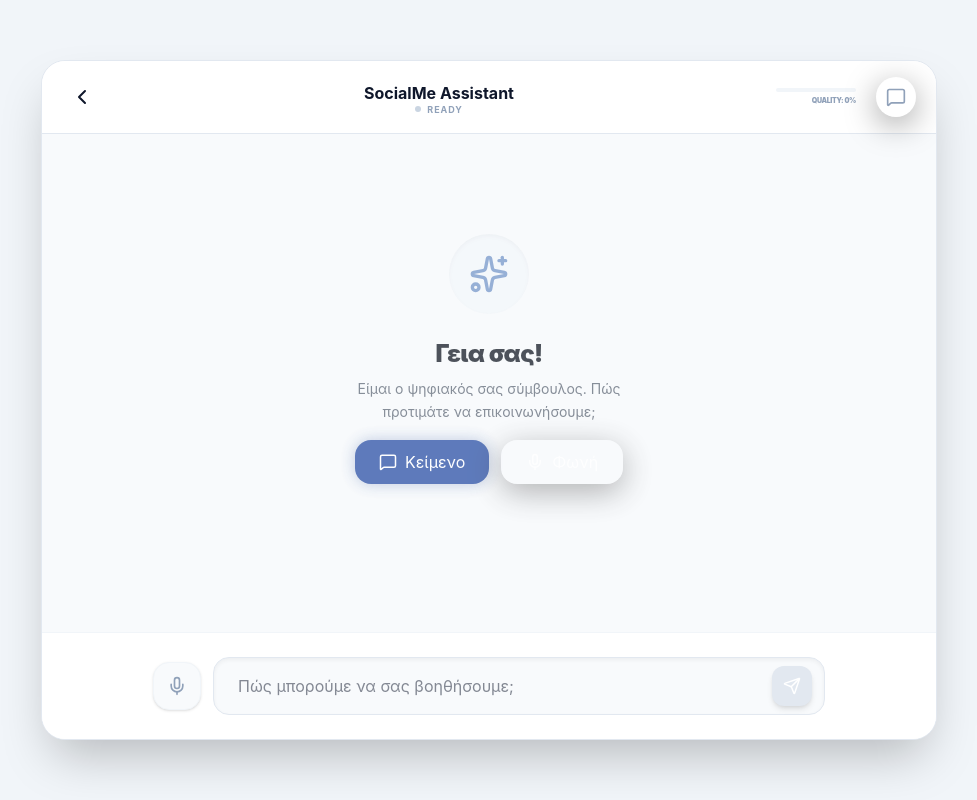
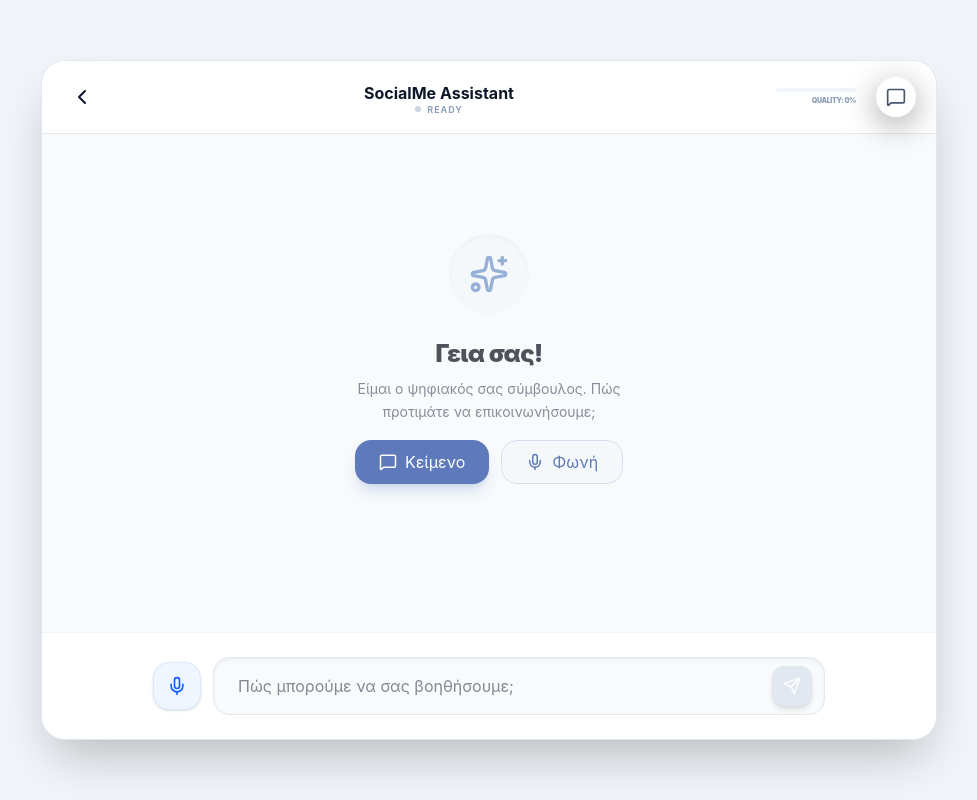
Before and after one commit to klepi21/socialmedemo, a Next.js app: page /chat in a window 1280 px wide. Shown: the whole page, without its empty margins (151-1128 px from the left). Built offline with nearby package versions, Linux system fonts and the light colour scheme.

Commit message:
🎨 UI Fix: Improved Mic and Mode-Select buttons contrast for better visibility on white backgrounds

```diff
--- a/src/app/chat/page.tsx
+++ b/src/app/chat/page.tsx
@@ -316,7 +316,7 @@ function ChatComponent() {
 
           <Button
             variant="glass"
-            className={`w-10 h-10 p-0 rounded-full border ${useVoice ? 'text-blue-500 bg-blue-50 border-blue-100' : 'text-slate-400 border-slate-100'}`}
+            className={`w-10 h-10 p-0 rounded-full border ${useVoice ? 'text-blue-600 bg-blue-50 border-blue-200' : 'text-slate-600 border-slate-200'}`}
             onClick={() => { setUseVoice(!useVoice); stopListening(); cancelSpeak(); }}
           >
             {useVoice ? <Mic size={20} /> : <MessageSquare size={20} />}
@@ -353,15 +353,15 @@ function ChatComponent() {
                   <div className="flex items-center justify-center gap-3">
                     <Button
                       onClick={() => setUseVoice(false)}
-                      variant={!useVoice ? 'primary' : 'glass'}
-                      className="gap-2 px-6 h-11 rounded-2xl"
+                      variant={!useVoice ? 'primary' : 'outline'}
+                      className={`gap-2 px-6 h-11 rounded-2xl ${!useVoice ? 'bg-blue-600 shadow-lg shadow-blue-500/25' : 'border-blue-200 text-blue-600 bg-blue-50/50'}`}
                     >
                       <MessageSquare size={18} /> Κείμενο
                     </Button>
                     <Button
                       onClick={() => setUseVoice(true)}
-                      variant={useVoice ? 'primary' : 'glass'}
-                      className="gap-2 px-6 h-11 rounded-2xl"
+                      variant={useVoice ? 'primary' : 'outline'}
+                      className={`gap-2 px-6 h-11 rounded-2xl ${useVoice ? 'bg-blue-600 shadow-lg shadow-blue-500/25' : 'border-blue-200 text-blue-600 bg-blue-50/50'}`}
                     >
                       <Mic size={18} /> Φωνή
                     </Button>
@@ -442,7 +442,7 @@ function ChatComponent() {
               <div className="w-full flex items-center gap-3">
                 <button
                   onClick={() => { setUseVoice(true); }}
-                  className="w-12 h-12 bg-slate-50 text-slate-400 border border-slate-100 rounded-2xl flex items-center justify-center hover:text-blue-500 transition-colors shadow-sm"
+                  className="w-12 h-12 bg-blue-50 text-blue-600 border border-blue-100 rounded-2xl flex items-center justify-center hover:bg-blue-100 transition-colors shadow-sm"
                   title="Switch to Voice"
                 >
                   <Mic size={20} />
```
